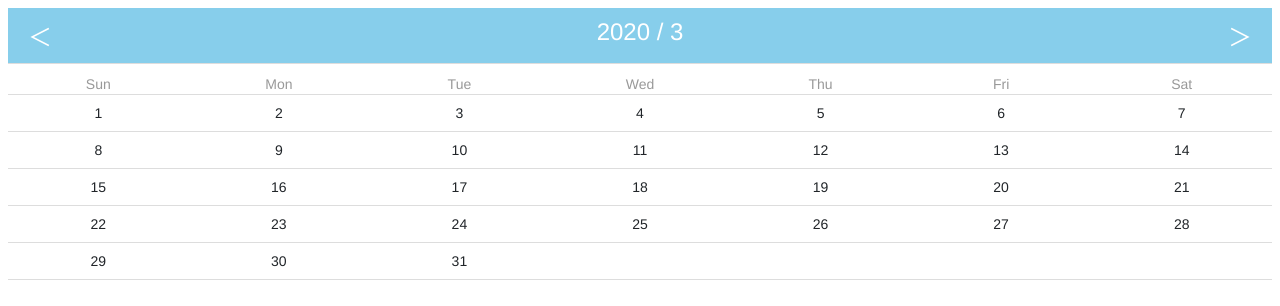
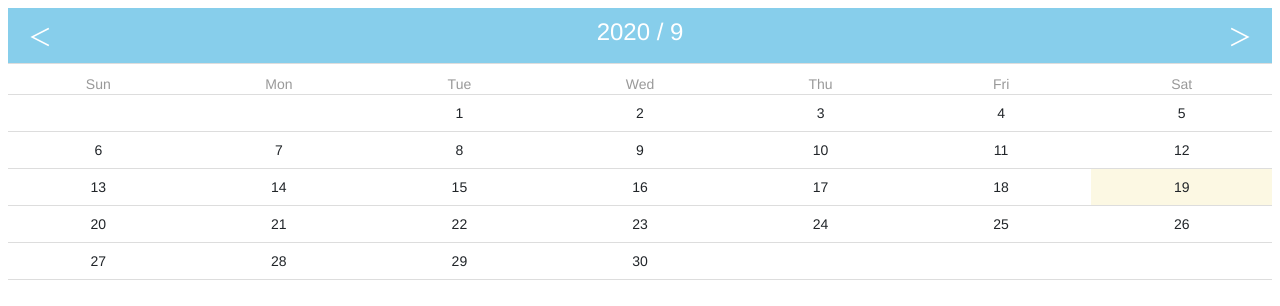
Before and after one commit to tyamap/vue_calendar, a Vue app: page / in a window 1280 px wide. Shown: the top 306 px of the page. Built offline with nearby package versions, Linux system fonts and the light colour scheme.

Commit message:
init 本日とクリック時のスタイル

```diff
--- a/src/components/Calendar.vue
+++ b/src/components/Calendar.vue
@@ -22,6 +22,8 @@
               class="cal-day"
               v-for="(dayNum, index) in weekData"
               :key="index"
+              v-on:touchstart="dateClick(dayNum)"
+              :class="{ 'cal-today': isToday(dayNum), active: day === dayNum }"
             >
               <span>{{ dayNum }}</span>
             </td>
@@ -43,7 +45,40 @@ export default {
       today: "",
     };
   },
+  mounted() {
+    var date = new Date();
+    var y = date.getFullYear();
+    var m = ("0" + (date.getMonth() + 1)).slice(-2);
+    var d = ("0" + date.getDate()).slice(-2);
+
+    // yearとmonthを設定
+    this.year = y;
+    this.month = Number(m);
+
+    // 今日の日付を設定
+    this.today = y + "-" + m + "-" + d;
+  },
   methods: {
+    /**
+     * カレンダー日付クリック時の処理
+     */
+    dateClick: function(dayNum) {
+      if (dayNum !== "") {
+        this.day = dayNum;
+      }
+    },
+    /**
+     * 今日かどうかの判定
+     * 年、月は現在選択しているページ
+     * 日は引数
+     */
+    isToday: function(day) {
+      var date = this.year + "-" + ('00' + this.month).slice(-2) + "-" + day;
+      if (this.today === date) {
+        return true;
+      }
+      return false;
+    },
     /**
      * 先月のカレンダーを取得
      */
@@ -71,7 +106,7 @@ export default {
   },
   computed: {
     calData: function() {
-      console.log(this.year + "-" + this.month + "のデータ作成");
+
       var calData = [];
 
       // 初日の曜日を取得
```
